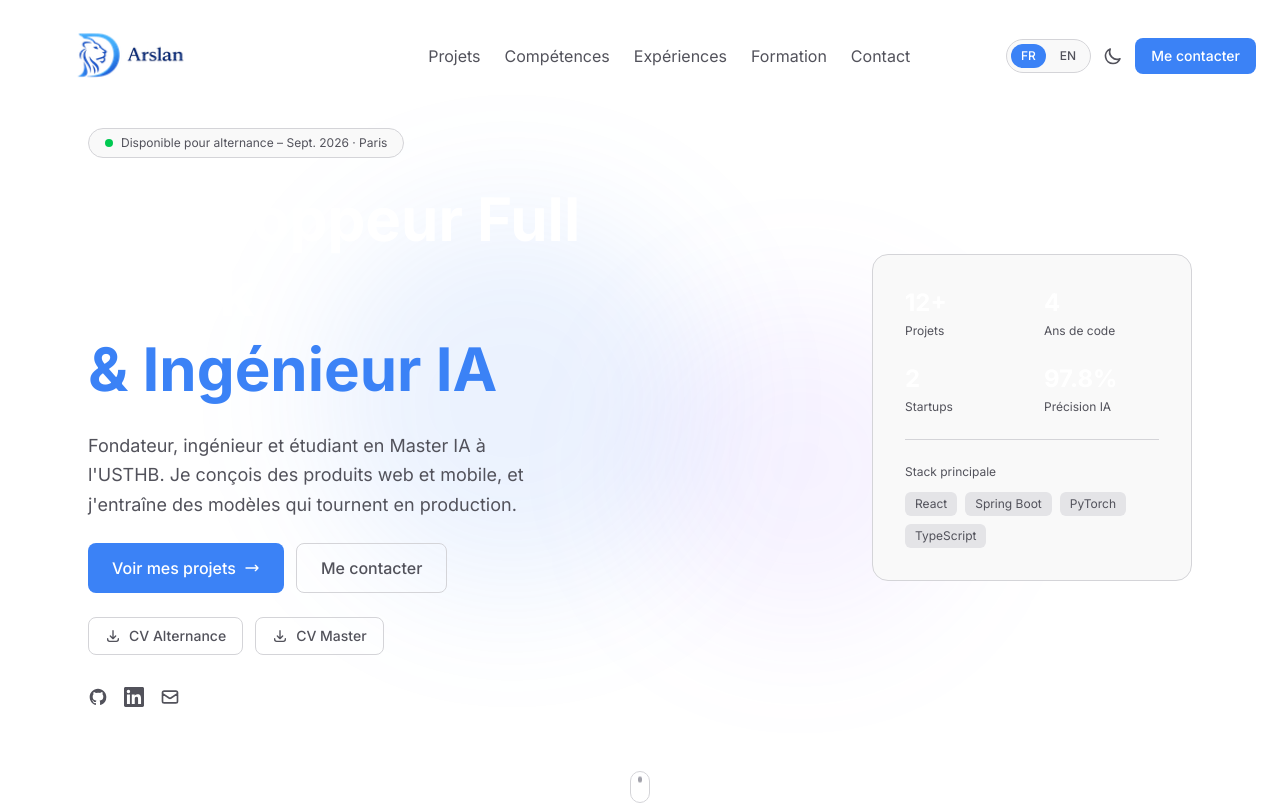
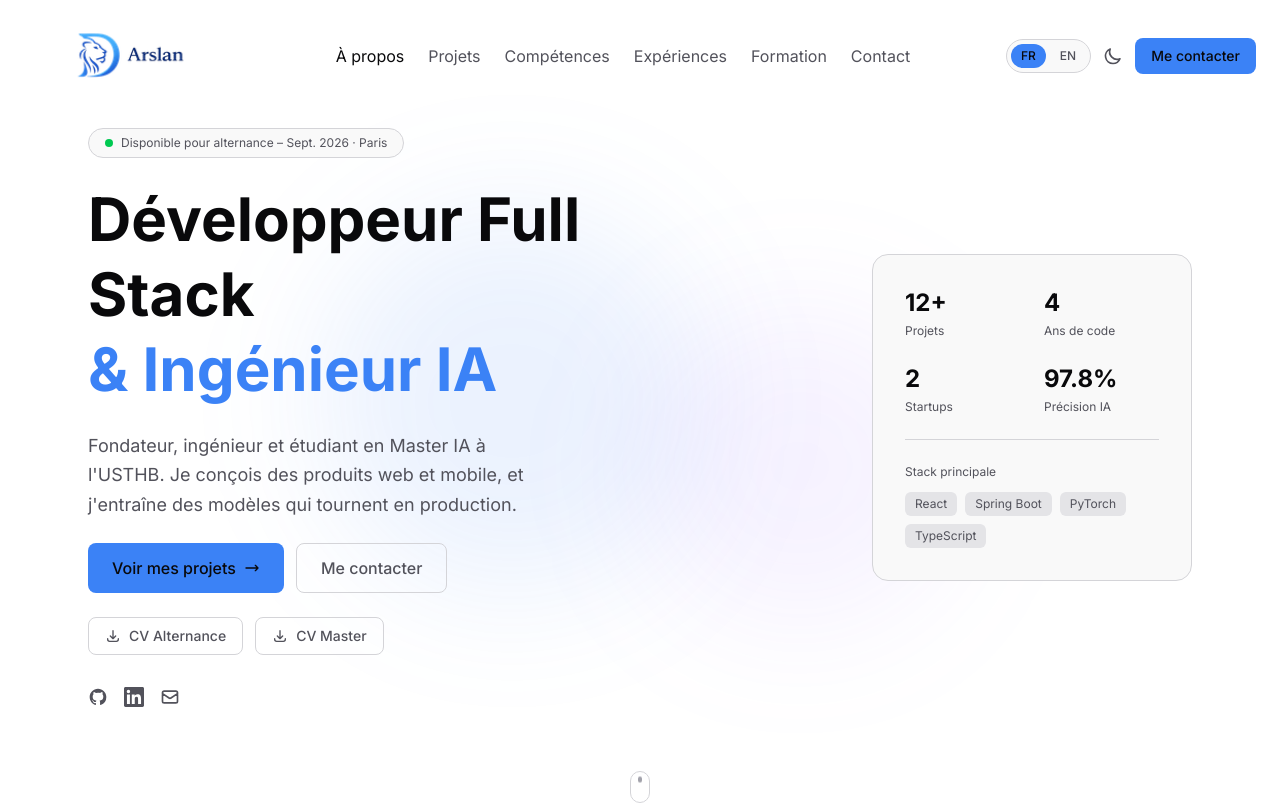
Before and after one commit to D-Arslan/portfolio, a Next.js app: page / in a window 1280 px wide. Shown: the top 804 px of the page. Built offline with nearby package versions, Linux system fonts and the light colour scheme.

Commit message:
Fix light mode: text-white invisible on white bg, stat values, exceptions for colored buttons

```diff
--- a/src/app/globals.css
+++ b/src/app/globals.css
@@ -45,18 +45,35 @@ body {
 }
 
 /* ── Overrides light mode pour les couleurs hardcodées ── */
-html.light [class*="bg-[#09090b]"]   { background-color: var(--bg) !important; }
-html.light [class*="bg-[#0d0d10]"]   { background-color: var(--bg2) !important; }
-html.light [class*="bg-[#18181b]"]   { background-color: var(--surface) !important; }
-html.light [class*="bg-[#27272a]"]   { background-color: var(--surface2) !important; }
+html.light [class*="bg-[#09090b]"]     { background-color: var(--bg) !important; }
+html.light [class*="bg-[#0d0d10]"]     { background-color: var(--bg2) !important; }
+html.light [class*="bg-[#18181b]"]     { background-color: var(--surface) !important; }
+html.light [class*="bg-[#27272a]"]     { background-color: var(--surface2) !important; }
 html.light [class*="border-[#27272a]"] { border-color: var(--border) !important; }
 html.light [class*="border-[#3f3f46]"] { border-color: var(--border) !important; }
-html.light [class*="text-[#fafafa]"]  { color: var(--text) !important; }
-html.light [class*="text-[#a1a1aa]"]  { color: var(--muted) !important; }
-html.light [class*="text-[#52525b]"]  { color: var(--dim) !important; }
-html.light [class*="text-[#71717a]"]  { color: var(--dim) !important; }
-html.light [class*="bg-[#09090b]/90"] { background-color: rgba(255,255,255,0.92) !important; }
-html.light [class*="bg-[#09090b]/95"] { background-color: rgba(255,255,255,0.97) !important; }
+html.light [class*="text-[#fafafa]"]   { color: var(--text) !important; }
+html.light [class*="text-[#a1a1aa]"]   { color: var(--muted) !important; }
+html.light [class*="text-[#52525b]"]   { color: var(--dim) !important; }
+html.light [class*="text-[#71717a]"]   { color: var(--dim) !important; }
+html.light [class*="bg-[#09090b]/90"]  { background-color: rgba(255,255,255,0.92) !important; }
+html.light [class*="bg-[#09090b]/95"]  { background-color: rgba(255,255,255,0.97) !important; }
+
+/* text-white dans le contenu (pas les boutons) */
+html.light h1.text-white,
+html.light h2.text-white,
+html.light h3.text-white,
+html.light p.text-white,
+html.light span.text-white,
+html.light div.text-white  { color: var(--text) !important; }
+
+/* Stat values et labels dans la hero card */
+html.light .text-white     { color: var(--text) !important; }
+
+/* Exceptions : boutons et badges qui doivent rester blancs sur fond coloré */
+html.light .bg-\[#3b82f6\] .text-white,
+html.light .bg-\[#2563eb\] .text-white,
+html.light button.bg-\[#3b82f6\],
+html.light a.bg-\[#3b82f6\]  { color: #fff !important; }
 
 /* Scrollbar adaptatif */
 ::-webkit-scrollbar { width: 6px; }
```
